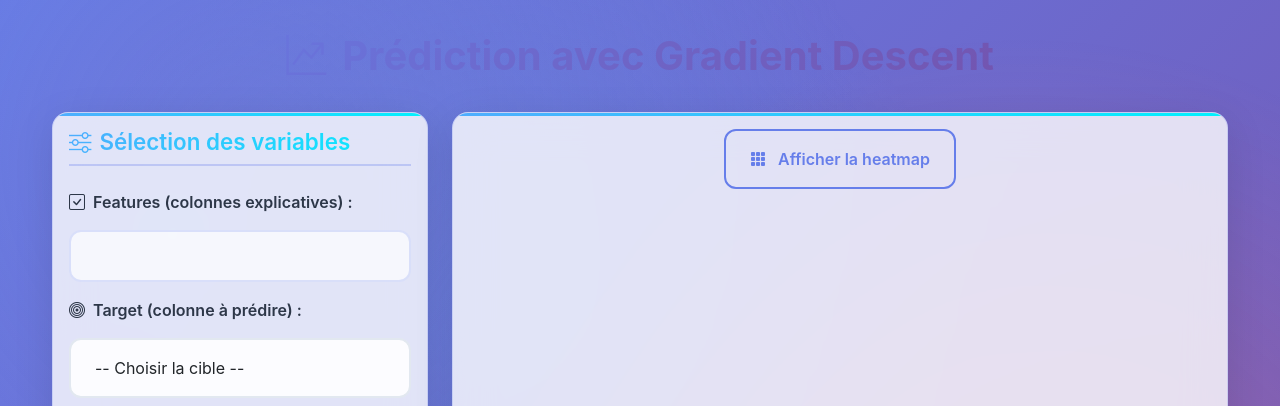
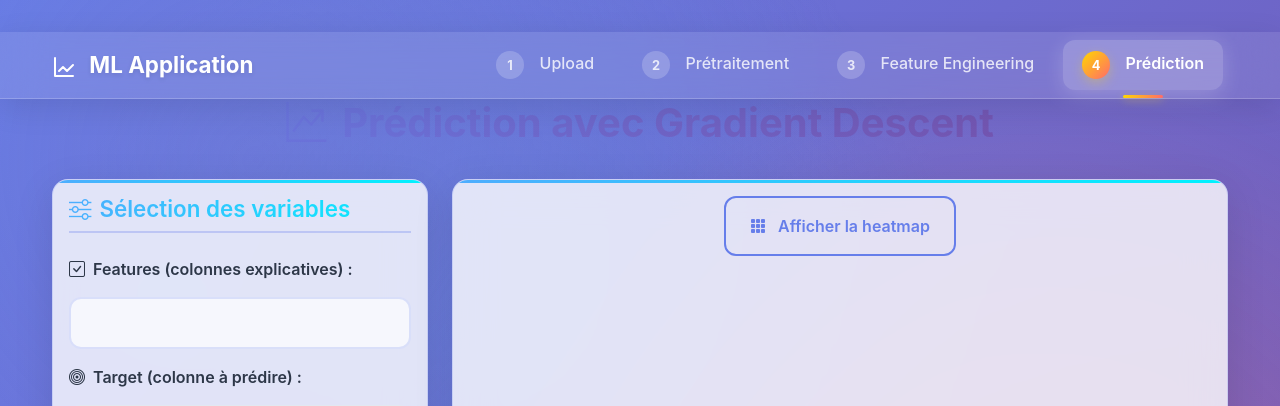
Before and after one commit to chDouae/GradientDescent-r-gression-classification-, a Django app: template dataset/templates/prediction.html in a window 1280 px wide. Shown: the top 406 px of the page. Run offline with Django 5.2, Linux system fonts and the light colour scheme; the template is opened without the code that fills it, so the values that code supplies are empty.

Commit message:
delete down chart of prediction

```diff
--- a/dataset/templates/feature_engineering.html
+++ b/dataset/templates/feature_engineering.html
@@ -52,6 +52,7 @@
             z-index: -1;
         }
                 /* Navigation Styles */
+           /* Navigation Styles */
         .navbar-custom {
             background: rgba(255, 255, 255, 0.1) !important;
             backdrop-filter: blur(20px);
@@ -630,7 +631,7 @@
         <div class="collapse navbar-collapse" id="navbarNav">
             <ul class="navbar-nav ms-auto">
                 <li class="nav-item">
-                    <a class="nav-link active" href="{% url 'upload' %}">
+                    <a class="nav-link " href="{% url 'upload' %}">
                         <span class="nav-step-number">1</span>
                         Upload
                     </a>
@@ -642,7 +643,7 @@
                     </a>
                 </li>
                 <li class="nav-item">
-                    <a class="nav-link" href="{% url 'feature_engineering' %}">
+                    <a class="nav-link active" href="{% url 'feature_engineering' %}">
                         <span class="nav-step-number">3</span>
                         Feature Engineering
                     </a>
--- a/dataset/templates/prediction.html
+++ b/dataset/templates/prediction.html
@@ -6,6 +6,7 @@
     <link href="https://cdn.jsdelivr.net/npm/bootstrap@5.3.3/dist/css/bootstrap.min.css" rel="stylesheet" />
     <link href="https://cdn.jsdelivr.net/npm/bootstrap-icons@1.11.0/font/bootstrap-icons.css" rel="stylesheet" />
     <style>
+
         :root {
             --primary-gradient: linear-gradient(135deg, #667eea 0%, #764ba2 100%);
             --secondary-gradient: linear-gradient(135deg, #f093fb 0%, #f5576c 100%);
@@ -50,6 +51,78 @@
                 radial-gradient(circle at 40% 40%, rgba(79, 172, 254, 0.2) 0%, transparent 50%);
             pointer-events: none;
             z-index: -1;
+        }
+           /* Navigation Styles */
+        .navbar-custom {
+            background: rgba(255, 255, 255, 0.1) !important;
+            backdrop-filter: blur(20px);
+            -webkit-backdrop-filter: blur(20px);
+            border-bottom: 1px solid rgba(255, 255, 255, 0.2);
+            box-shadow: 0 8px 32px rgba(0, 0, 0, 0.1);
+        }
+
+        .navbar-brand {
+            font-weight: 700;
+            font-size: 1.4rem;
+            color: white !important;
+            text-shadow: 0 2px 4px rgba(0, 0, 0, 0.1);
+        }
+
+        .nav-link {
+            font-weight: 500;
+            position: relative;
+            transition: all 0.4s cubic-bezier(0.4, 0, 0.2, 1);
+            margin: 0 0.3rem;
+            border-radius: 12px;
+            padding: 0.7rem 1.2rem !important;
+            color: rgba(255, 255, 255, 0.8) !important;
+        }
+
+        .nav-link:hover {
+            background: rgba(255, 255, 255, 0.15);
+            transform: translateY(-2px);
+            color: white !important;
+            box-shadow: 0 4px 20px rgba(255, 255, 255, 0.1);
+        }
+
+        .nav-link.active {
+            background: rgba(255, 255, 255, 0.2) !important;
+            font-weight: 600;
+            color: white !important;
+            box-shadow: 0 4px 20px rgba(255, 255, 255, 0.2);
+        }
+
+        .nav-link.active::after {
+            content: '';
+            position: absolute;
+            bottom: -8px;
+            left: 50%;
+            transform: translateX(-50%);
+            width: 40px;
+            height: 3px;
+            background: linear-gradient(90deg, #ffd700, #ff6b6b);
+            border-radius: 2px;
+            box-shadow: 0 2px 8px rgba(255, 215, 0, 0.4);
+        }
+
+        .nav-step-number {
+            background: rgba(255, 255, 255, 0.2);
+            border-radius: 50%;
+            width: 28px;
+            height: 28px;
+            display: inline-flex;
+            align-items: center;
+            justify-content: center;
+            font-size: 0.8rem;
+            font-weight: bold;
+            margin-right: 0.7rem;
+            transition: all 0.3s ease;
+        }
+
+        .nav-link.active .nav-step-number {
+            background: linear-gradient(135deg, #ffd700, #ff6b6b);
+            color: white;
+            box-shadow: 0 4px 12px rgba(255, 215, 0, 0.3);
         }
 
         .floating-shapes {
@@ -107,6 +180,7 @@
 
         h1 {
             background: var(--primary-gradient);
+            background-clip: text;
             -webkit-background-clip: text;
             -webkit-text-fill-color: transparent;
             margin-bottom: 2rem;
@@ -411,6 +485,53 @@
     </style>
 </head>
 <body>
+    <!-- Navigation Menu -->
+<nav class="navbar navbar-expand-lg navbar-dark navbar-custom sticky-top">
+    <div class="container">
+        <a class="navbar-brand" href="#">
+            <svg width="24" height="24" viewBox="0 0 24 24" fill="none" stroke="currentColor" stroke-width="2" stroke-linecap="round" stroke-linejoin="round" style="margin-right: 0.5rem;">
+                <path d="M3 3v18h18"/>
+                <path d="M7 16l4-4 4 4 6-6"/>
+            </svg>
+            ML Application
+        </a>
+
+        <button class="navbar-toggler" type="button" data-bs-toggle="collapse" data-bs-target="#navbarNav"
+                aria-controls="navbarNav" aria-expanded="false" aria-label="Toggle navigation">
+            <span class="navbar-toggler-icon"></span>
+        </button>
+
+        <div class="collapse navbar-collapse" id="navbarNav">
+            <ul class="navbar-nav ms-auto">
+                <li class="nav-item">
+                    <a class="nav-link" href="{% url 'upload' %}">
+                        <span class="nav-step-number">1</span>
+                        Upload
+                    </a>
+                </li>
+                <li class="nav-item">
+                    <a class="nav-link" href="{% url 'preprocess' %}">
+                        <span class="nav-step-number">2</span>
+                        Prétraitement
+                    </a>
+                </li>
+                <li class="nav-item">
+                    <a class="nav-link" href="{% url 'feature_engineering' %}">
+                        <span class="nav-step-number">3</span>
+                        Feature Engineering
+                    </a>
+                </li>
+                <li class="nav-item">
+                    <a class="nav-link active" href="{% url 'prediction' %}">
+                        <span class="nav-step-number">4</span>
+                        Prédiction
+                    </a>
+                </li>
+            </ul>
+        </div>
+    </div>
+</nav>
+
 
 <div class="floating-shapes">
     <div class="shape"></div>
@@ -587,10 +708,6 @@
             <li><strong>Accuracy :</strong> {{ accuracy|floatformat:2 }}</li>
             <li><strong>Probabilité (classification) :</strong> {{ probability|floatformat:2 }}</li>
             {% endif %}
-                {% if r2_plot_url %}
-        <h3>Graphique Prédictions vs Valeurs Réelles</h3>
-        <img src="{{ r2_plot_url }}" alt="Prédictions vs Réalité">
-    {% endif %}
         </ul>
     </div>
     {% endif %}
```
Also changed, not shown: db.sqlite3, static/prediction_visualisation.png, static/r2_scatter.png.
